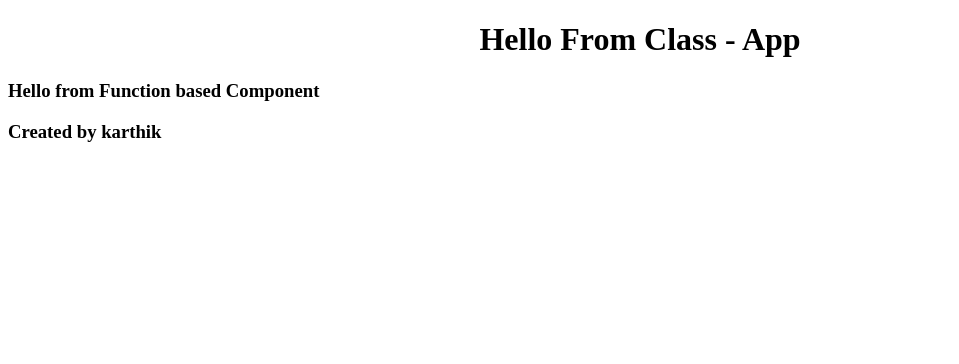
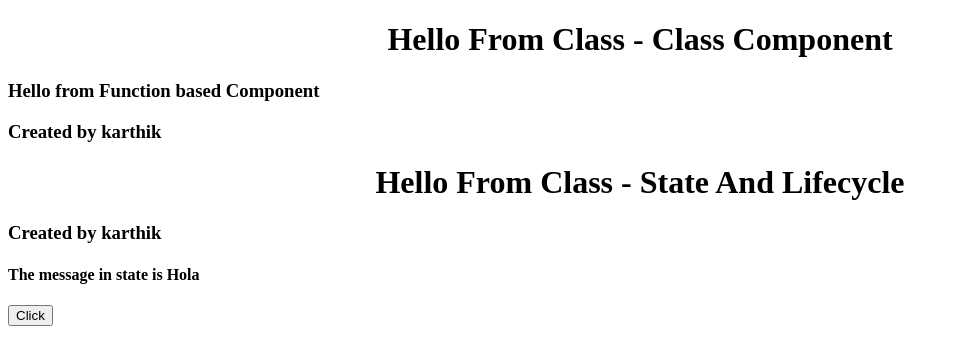
Before and after one commit to mekarthikr/React-Application, a React (Create React App) app: page / in a window 1280 px wide. Shown: the top 364 px of the page, without its empty margins (0-959 px from the left). Built offline with nearby package versions, Linux system fonts and the light colour scheme.

Commit message:
States in React

```diff
--- a/src/App.js
+++ b/src/App.js
@@ -2,9 +2,14 @@
 import React from 'react';
 import './App.css';
 import Classcomponent from './components/class_components/classComponents';
+import StatesAndLifecycle from './components/StateAndLifecycle/StatesAndLifecycle'
 
 export default function App()
 {
-  const name="karthik"
-  return (<Classcomponent UserName={name} />);
+  const name="karthik";
+  const message="hola"
+  return (
+    <div><Classcomponent UserName={name} />
+    <StatesAndLifecycle UserName={name} Message={message}/></div>
+    );
 }
--- /dev/null
+++ b/src/components/StateAndLifecycle/StatesAndLifecycle.js
@@ -0,0 +1,24 @@
+import './StatesAndLifecycle.css'
+import React from 'react'
+
+export default class StatesAndLifecycle extends React.Component{
+    constructor(){
+      super()
+      this.state={
+          Message:"Hola"
+      }
+    }
+    changeMessage(){
+        this.setState({
+            Message:"Thank you For Clicking"
+        })
+    }
+    render(){
+      return (<div>
+        <h1 className="center">Hello From Class - State And Lifecycle</h1>
+        <h3>Created by {this.props.UserName}</h3>
+        <h4>The message in state is <span>{this.state.Message}</span> </h4>
+        <button onClick={()=> this.changeMessage()}>Click</button>
+        </div>)
+    }
+}
--- a/src/components/class_components/classComponents.js
+++ b/src/components/class_components/classComponents.js
@@ -9,7 +9,7 @@ export default class Classcomponent extends React.Component{
     }
     render(){
       return (<div>
-        <h1 className="center">Hello From Class - App</h1>
+        <h1 className="center">Hello From Class - Class Component</h1>
         <FunctionComponent/>
         <h3>Created by {this.props.UserName}</h3>
         </div>)
```
Also changed, not shown: src/components/StateAndLifecycle/StatesAndLifecycle.css (added).
